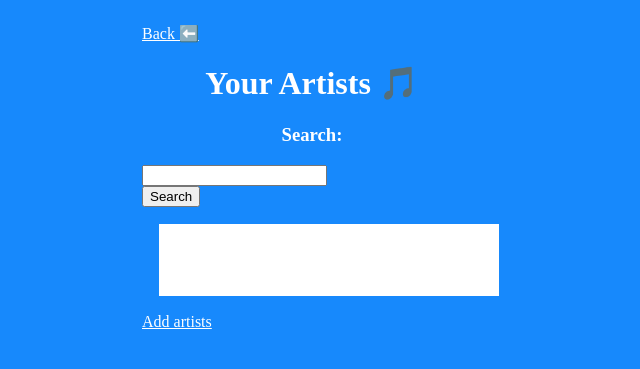
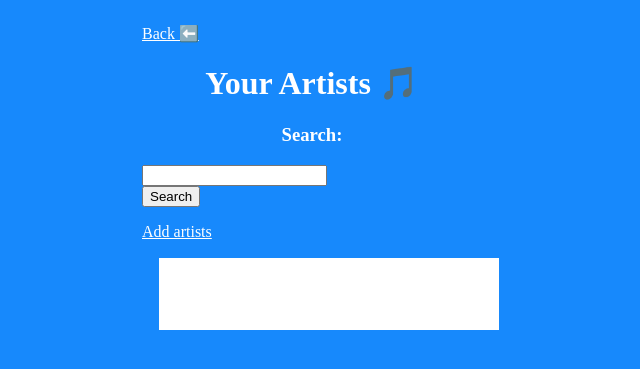
Before and after one commit to tatefrost/Stalk-Star, a Flask app: page /artists/1 in a window 1280 px wide. Shown: the top 369 px of the page, without its empty margins (328-968 px from the left). Run offline with Flask 2, Linux system fonts and the light colour scheme; the visitor is signed in with stand-in values (Sample User, id 1); data comes from the database, SQL or seed files in the repository; data that the repository does not hold is empty.

Commit message:
moved add artist links to top

```diff
--- a/static/css/stalk-star.css
+++ b/static/css/stalk-star.css
@@ -38,7 +38,7 @@ a {
 }
 
 #artists_list {
-  max-height: 800px;
+  max-height: 500px;
   width: 300px;
   display: flex;
   justify-content: left;
--- a/templates/artists.html
+++ b/templates/artists.html
@@ -18,6 +18,8 @@
 
 </form>
 
+<p><a href="/add-artist/{{ user.user_id }}">Add artists</a></p>
+
 <div class="box" id="artists_list">
   <ul>
   {% for artist in artists_list %}
@@ -28,6 +30,4 @@
   </ul>
 </div>
 
-<p><a href="/add-artist/{{ user.user_id }}">Add artists</a></p>
-
 {% endblock %}
```
